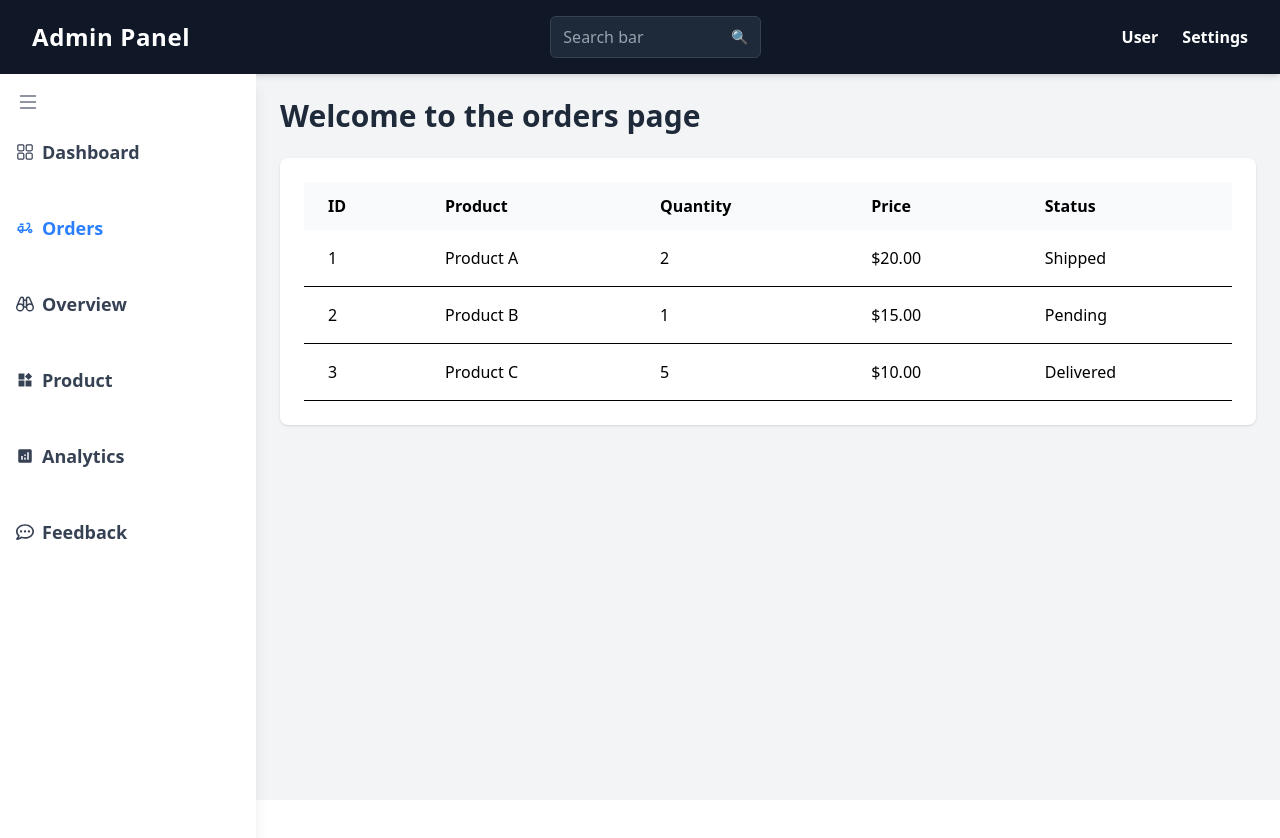
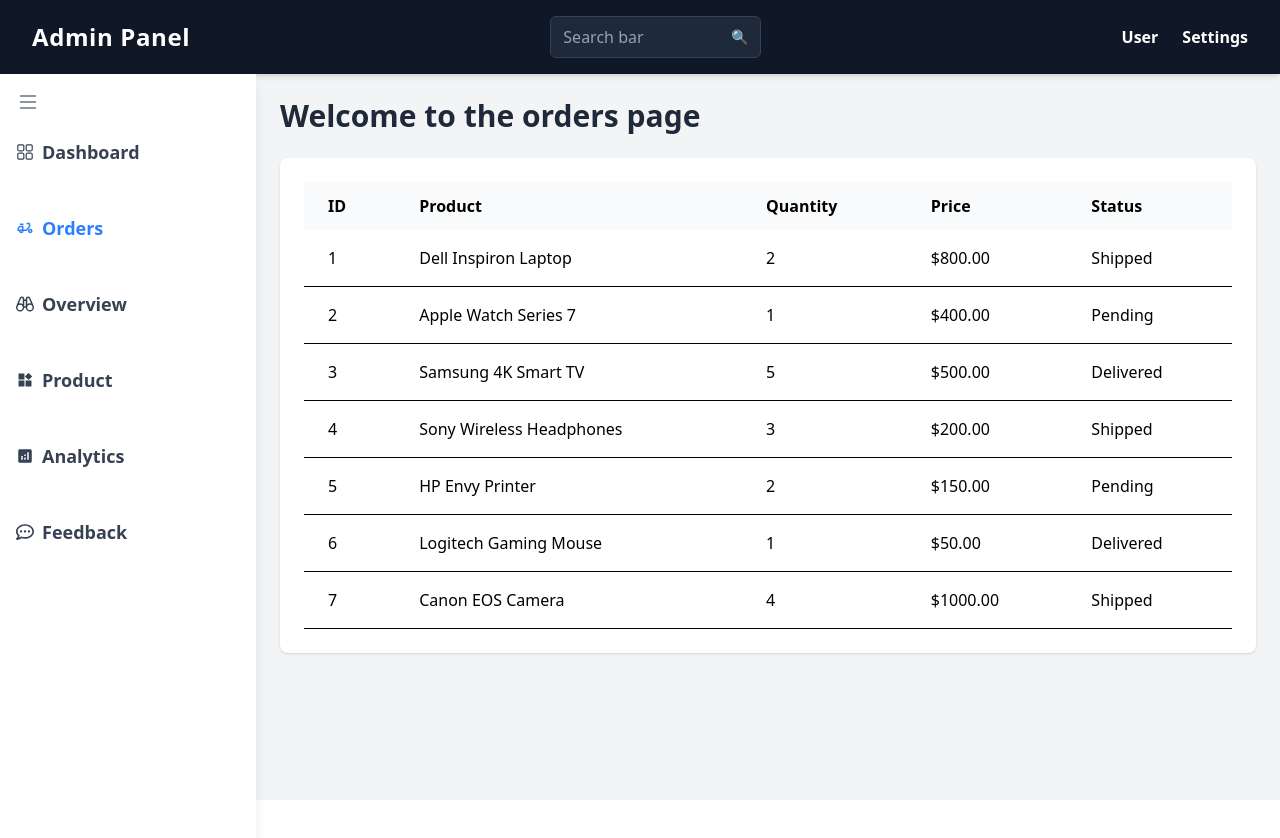
Before and after one commit to Tayyab-Ali-786/Admin_Dashboard, a React (Vite) app: page /orders in a window 1280 px wide. Shown: the top 838 px of the page. Built offline with nearby package versions, Linux system fonts and the light colour scheme.

Commit message:
added search icons and increased the product list

```diff
--- a/src/components/SideBar_Components/Orders.jsx
+++ b/src/components/SideBar_Components/Orders.jsx
@@ -6,24 +6,52 @@ export default function Orders() {
   const orders = [
     {
       id: 1,
-      product: "Product A",
+      product: "Dell Inspiron Laptop",
       quantity: 2,
-      price: 20.0,
+      price: 800.0,
       status: "Shipped",
     },
     {
       id: 2,
-      product: "Product B",
+      product: "Apple Watch Series 7",
       quantity: 1,
-      price: 15.0,
+      price: 400.0,
       status: "Pending",
     },
     {
       id: 3,
-      product: "Product C",
+      product: "Samsung 4K Smart TV",
       quantity: 5,
-      price: 10.0,
+      price: 500.0,
       status: "Delivered",
+    },
+    {
+      id: 4,
+      product: "Sony Wireless Headphones",
+      quantity: 3,
+      price: 200.0,
+      status: "Shipped",
+    },
+    {
+      id: 5,
+      product: "HP Envy Printer",
+      quantity: 2,
+      price: 150.0,
+      status: "Pending",
+    },
+    {
+      id: 6,
+      product: "Logitech Gaming Mouse",
+      quantity: 1,
+      price: 50.0,
+      status: "Delivered",
+    },
+    {
+      id: 7,
+      product: "Canon EOS Camera",
+      quantity: 4,
+      price: 1000.0,
+      status: "Shipped",
     },
   ];
 
--- a/src/components/SideBar_Components/Product.jsx
+++ b/src/components/SideBar_Components/Product.jsx
@@ -1,6 +1,17 @@
-import React from "react";
+import React, { useEffect, useState } from "react";
 import TopBar from "../TopBar";
 import Sidebar from "../Sidebar";
+import { CheckCircle } from "lucide-react";
+
+// Toast component for displaying brief notifications
+const Toast = ({ message, onClose }) => {
+  return (
+    <div className="fixed bottom-6 left-1/2 -translate-x-1/2 z-50 p-4 bg-gray-800 text-white rounded-lg shadow-xl flex items-center space-x-3 animate-slide-up">
+      <CheckCircle className="text-green-400" size={20} />
+      <span>{message}</span>
+    </div>
+  );
+};
 
 export default function Product() {
   const products = [
@@ -55,8 +66,52 @@ export default function Product() {
     },
   ];
 
+  // State for the search term.
+  const [product, setProduct] = useState("");
+  // State for the filtered list of products.
+  const [filteredProduct, setFilterProduct] = useState(products);
+  // State to control the toast.
+  const [toastMessage, setToastMessage] = useState(null);
+
+  // useEffect to perform the filtering logic when the search term changes.
+  useEffect(() => {
+    const result = products.filter((p) =>
+      p.text.toLowerCase().includes(product)
+    );
+    setFilterProduct(result);
+  }, [product]);
+
+  // Handler for the search input field.
+  function handlechange(e) {
+    setProduct(e.target.value.toLowerCase());
+  }
+
+  // Handler for showing the toast notification.
+  const handleOrderConfirmation = () => {
+    setToastMessage("Your order is confirmed!");
+    // Automatically hide the toast after 3 seconds.
+    setTimeout(() => {
+      setToastMessage(null);
+    }, 3000);
+  };
+
   return (
     <div className="flex flex-col h-screen bg-gray-100">
+      <style>
+        {`
+          @keyframes slide-up {
+            from {
+              transform: translateY(100%) translateX(-50%);
+            }
+            to {
+              transform: translateY(0) translateX(-50%);
+            }
+          }
+          .animate-slide-up {
+            animation: slide-up 0.5s ease-out forwards;
+          }
+        `}
+      </style>
       <TopBar />
       <div className="flex flex-1">
         <Sidebar />
@@ -66,8 +121,18 @@ export default function Product() {
           <h1 className="text-3xl font-bold mb-6 text-gray-800">
             Welcome to the product page
           </h1>
+          <div className="bg-white rounded-lg shadow p-6 mb-6">
+            <div className="flex justify-center items-center">
+              <label className="font-bold text-2xl mr-4">Search</label>
+              <input
+                className="border border-solid border-black rounded-lg h-10 min-w-3/5 pl-3"
+                type="search"
+                placeholder="search here"
+                onChange={handlechange}
+              />
+            </div>
+          </div>
 
-          {/* Product Table */}
           <div className="bg-white rounded-lg shadow p-6 mb-6">
             <table className="min-w-full table-auto">
               <thead>
@@ -80,13 +145,38 @@ export default function Product() {
                 </tr>
               </thead>
               <tbody>
-                {products.map((product) => (
+                {filteredProduct.map((product) => (
                   <tr key={product.id} className="border-b hover:bg-gray-50">
-                    <td className="px-6 py-4">{product.id}</td>
-                    <td className="px-6 py-4">{product.text}</td>
-                    <td className="px-6 py-4">{product.value}</td>
-                    <td className="px-6 py-4">{product.Processor}</td>
-                    <td className="px-6 py-4">{product.GraphicsCard}</td>
+                    <td
+                      className="px-6 py-4 cursor-pointer"
+                      onClick={handleOrderConfirmation}
+                    >
+                      {product.id}
+                    </td>
+                    <td
+                      className="px-6 py-4 cursor-pointer"
+                      onClick={handleOrderConfirmation}
+                    >
+                      {product.text}
+                    </td>
+                    <td
+                      className="px-6 py-4 cursor-pointer"
+                      onClick={handleOrderConfirmation}
+                    >
+                      {product.value}
+                    </td>
+                    <td
+                      className="px-6 py-4 cursor-pointer"
+                      onClick={handleOrderConfirmation}
+                    >
+                      {product.Processor}
+                    </td>
+                    <td
+                      className="px-6 py-4 cursor-pointer"
+                      onClick={handleOrderConfirmation}
+                    >
+                      {product.GraphicsCard}
+                    </td>
                   </tr>
                 ))}
               </tbody>
@@ -94,6 +184,9 @@ export default function Product() {
           </div>
         </div>
       </div>
+      {toastMessage && (
+        <Toast message={toastMessage} onClose={() => setToastMessage(null)} />
+      )}
     </div>
   );
 }
```
Lines whose indentation alone changed are shown as unchanged.
